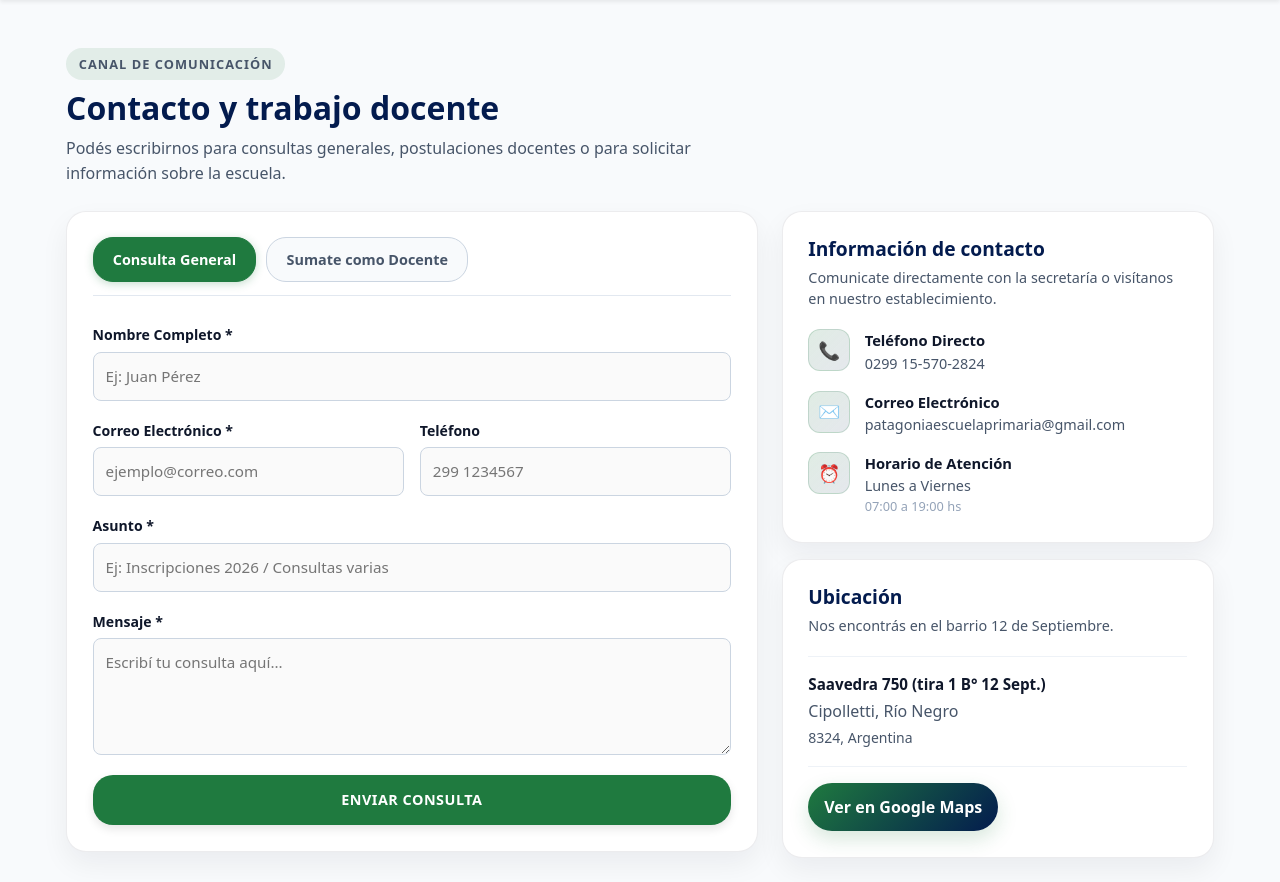
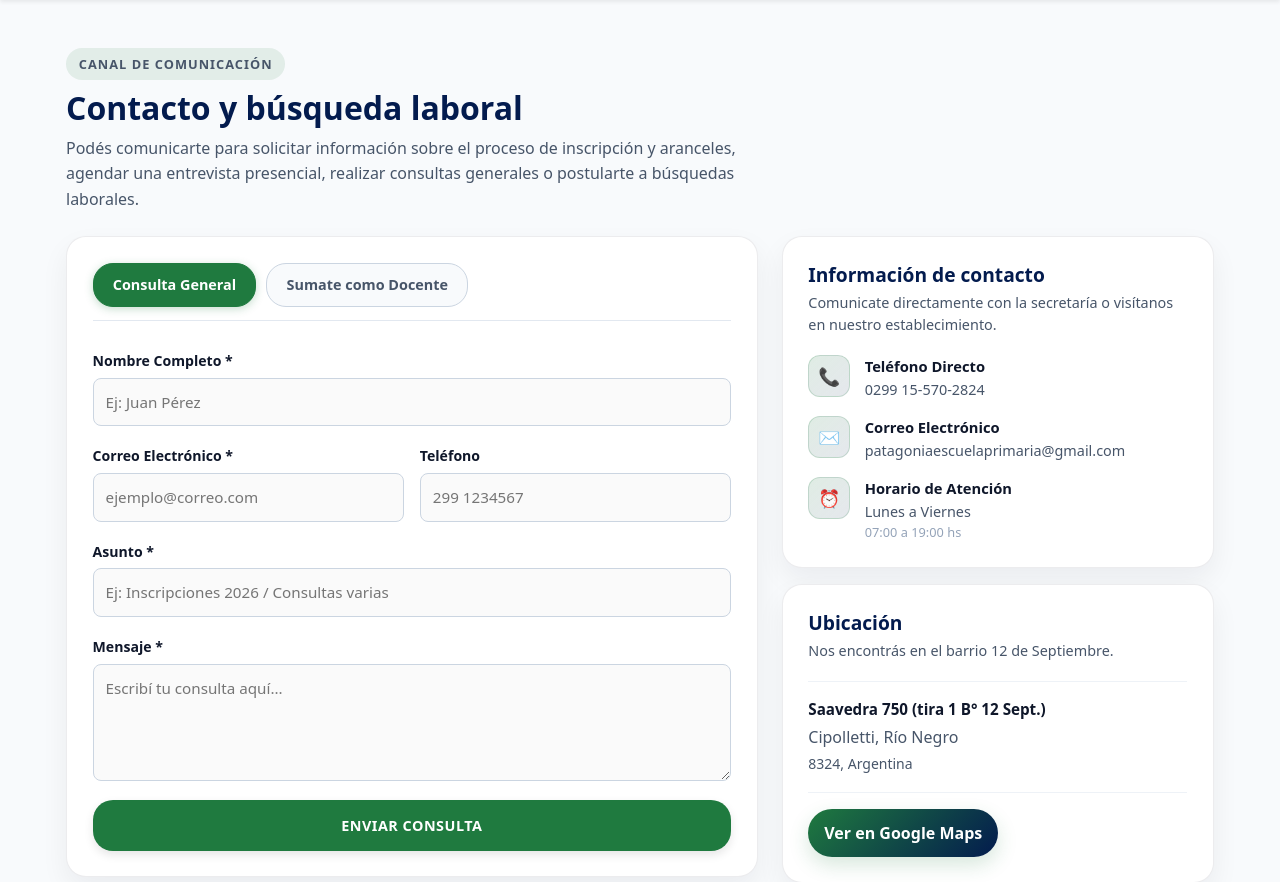
Before and after one commit to SoySid/colegio-patagonia-cipolletti, a Django app: page /contacto/ in a window 1280 px wide. Shown: the part 152-1034 px from the top of the page. Run offline with Django 5.2, Linux system fonts and the light colour scheme; data that the repository does not hold is empty.

Commit message:
style: actualizar titulo e informacion de contacto sobre inscripciones y busqueda laboral

```diff
--- a/escuela/templates/escuela/contacto.html
+++ b/escuela/templates/escuela/contacto.html
@@ -6,8 +6,8 @@
 <section class="contacto-wrapper">
     <div class="contacto-intro">
         <p class="contacto-kicker">Canal de comunicación</p>
-        <h2>Contacto y trabajo docente</h2>
-        <p>Podés escribirnos para consultas generales, postulaciones docentes o para solicitar información sobre la escuela.</p>
+        <h2>Contacto y búsqueda laboral</h2>
+        <p>Podés comunicarte para solicitar información sobre el proceso de inscripción y aranceles, agendar una entrevista presencial, realizar consultas generales o postularte a búsquedas laborales.</p>
     </div>
 
     {% if messages %}
```
